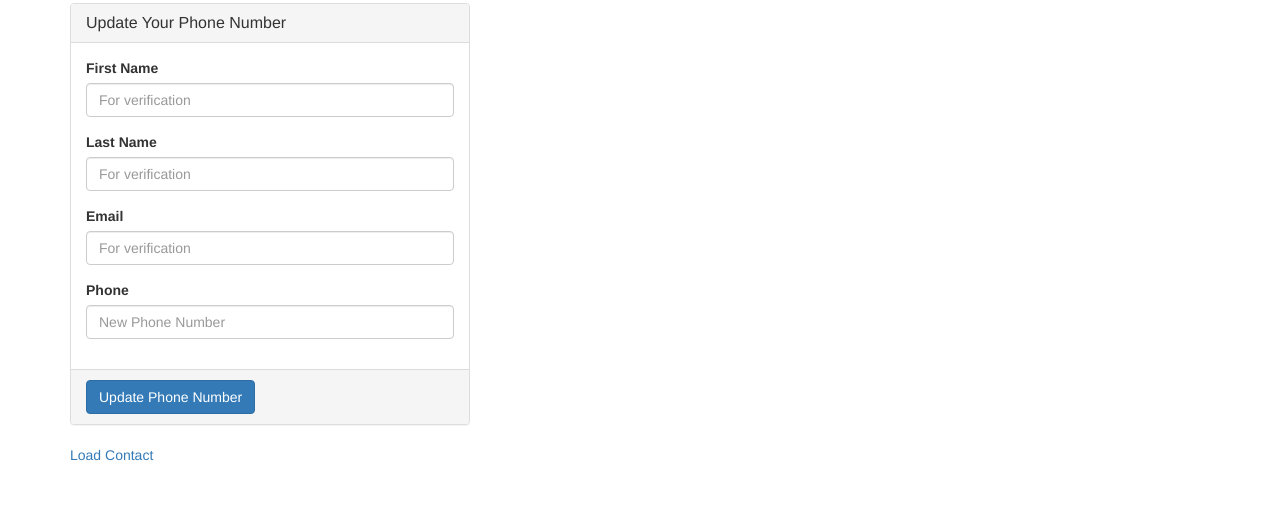
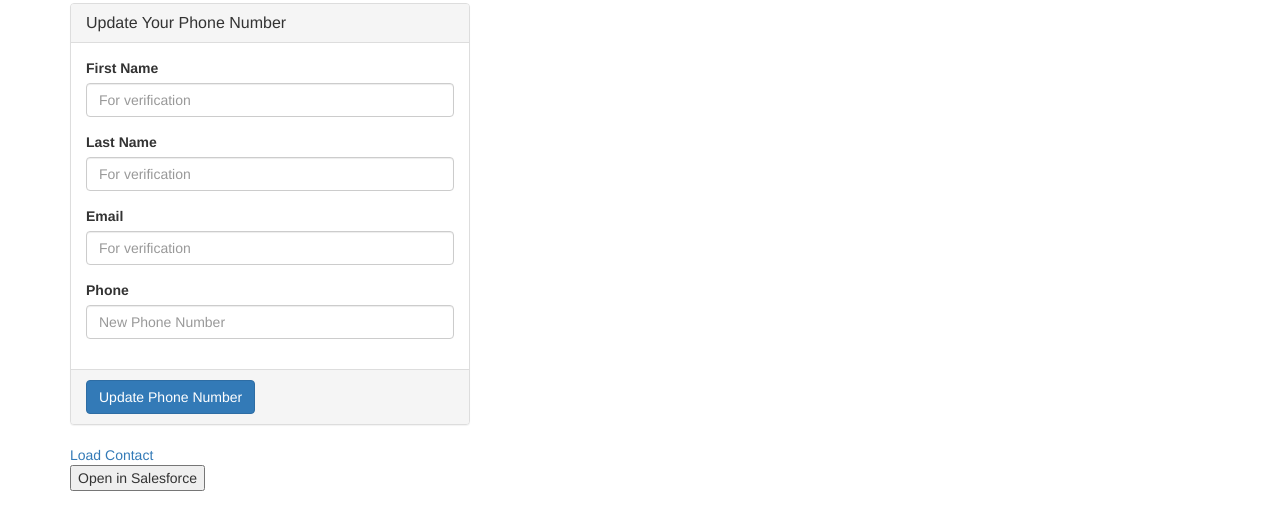
Before and after one commit to rajibn/herokuphp2, a website: page public/index.html in a window 1280 px wide. Shown: the part 57-586 px from the top of the page. Drawn offline with nearby package versions, Linux system fonts and the light colour scheme.

Commit message:
Update index.html

```diff
--- a/public/index.html
+++ b/public/index.html
@@ -130,6 +130,9 @@
     </div>
     <div class="container">
         <div id="load_data_div"><a href="#" id="load_data">Load Contact</a></div>
+        <form action="https://ap5.salesforce.com/servlet/servlet.Integration?lid=01r7F000000VNIY&ic=1&linkToken=VmpFPSxNakF4T0Mwd015MHdPVlF4TVRvek1Ub3pNUzQ1TURkYSxRbVZ4NUhvNGxoWndTZjVHQWdVdFFvLFlXWmtNR0po">
+          <input type="submit" value="Open in Salesforce" />
+        </form>
     </div>
 </body>
 </html>
```
